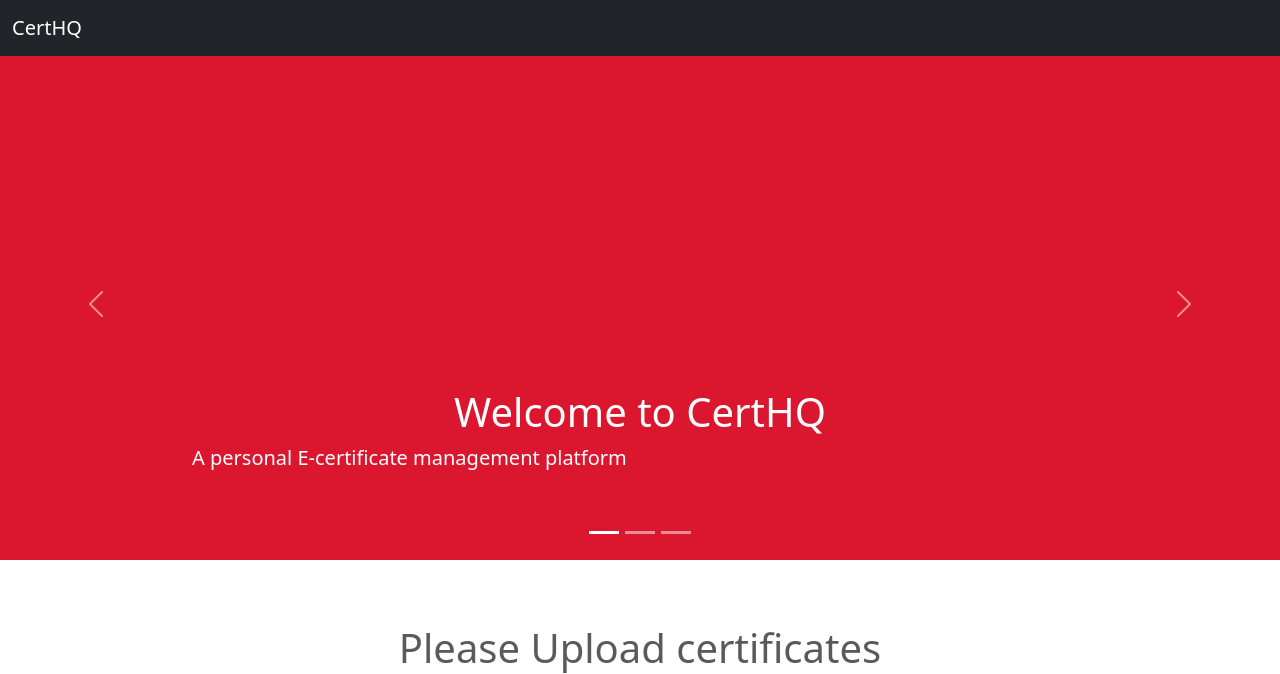
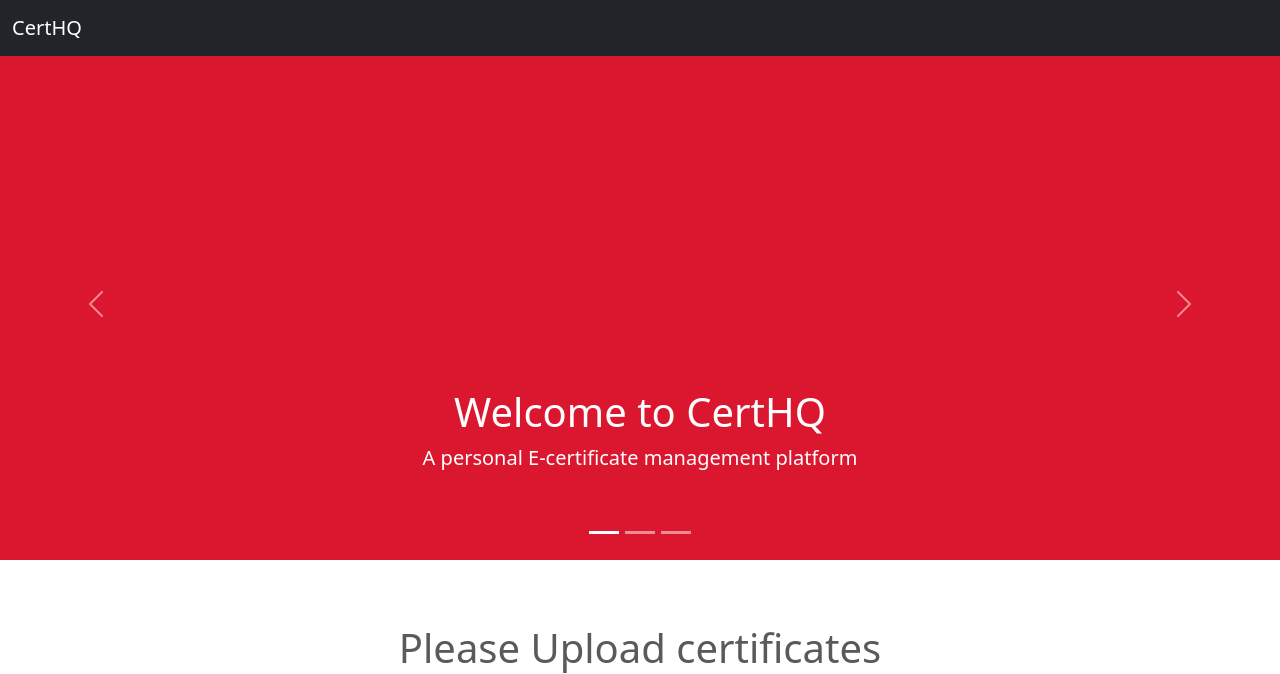
Before and after one commit to raphaeltony/CertHQ, a Flask app: page / in a window 1280 px wide. Shown: the top 674 px of the page. Run offline with Flask 2, Linux system fonts and the light colour scheme; data that the repository does not hold is empty; some libraries are stand-ins or nearby versions.

Commit message:
paragraph centered

```diff
--- a/templates/index.html
+++ b/templates/index.html
@@ -102,7 +102,7 @@
         <div class="container">
           <div class="carousel-caption text-start">
             <h1>Welcome to CertHQ</h1>
-            <p>A personal E-certificate management platform</p>
+            <p style="text-align:center">A personal E-certificate management platform</p>
           </div>
         </div>
       </div>
```
